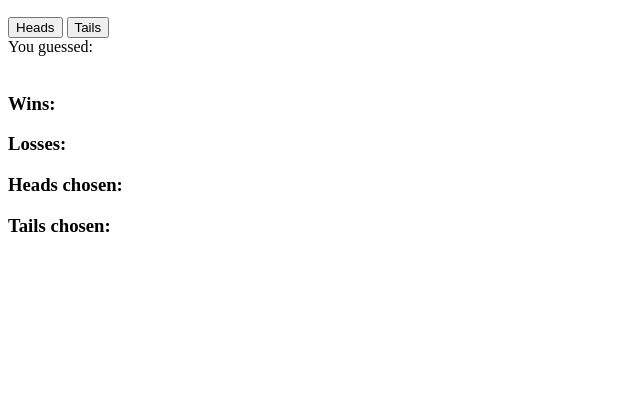
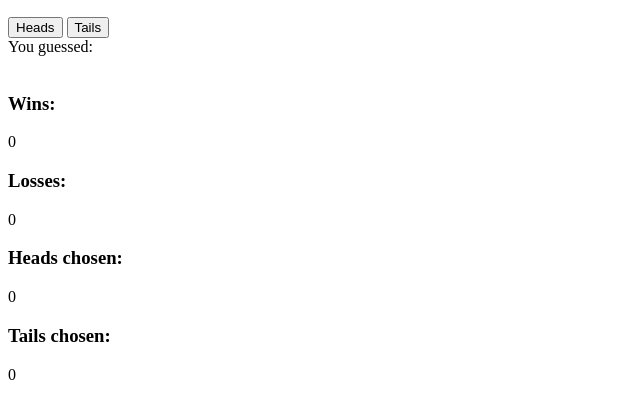
Before and after one commit to Soheila-Lotfi/coin-flip, a plain HTML site: page index.html in a window 1280 px wide. Shown: the part 110-528 px from the top of the page, without its empty margins (0-640 px from the left). Drawn offline with nearby package versions, Linux system fonts and the light colour scheme.

Commit message:
fixed html file-the tag </script> was missing

```diff
--- a/index.html
+++ b/index.html
@@ -55,7 +55,7 @@
 
   <script type="text/javascript" src="https://cdnjs.cloudflare.com/ajax/libs/jquery/3.2.1/jquery.min.js"></script>
 
-  <script type="text/javascript" src="assets/javascript/coinflip.js">
+  <script type="text/javascript" src="assets/javascript/coinflip.js"></script>
 
 </body>
 </html>
```
